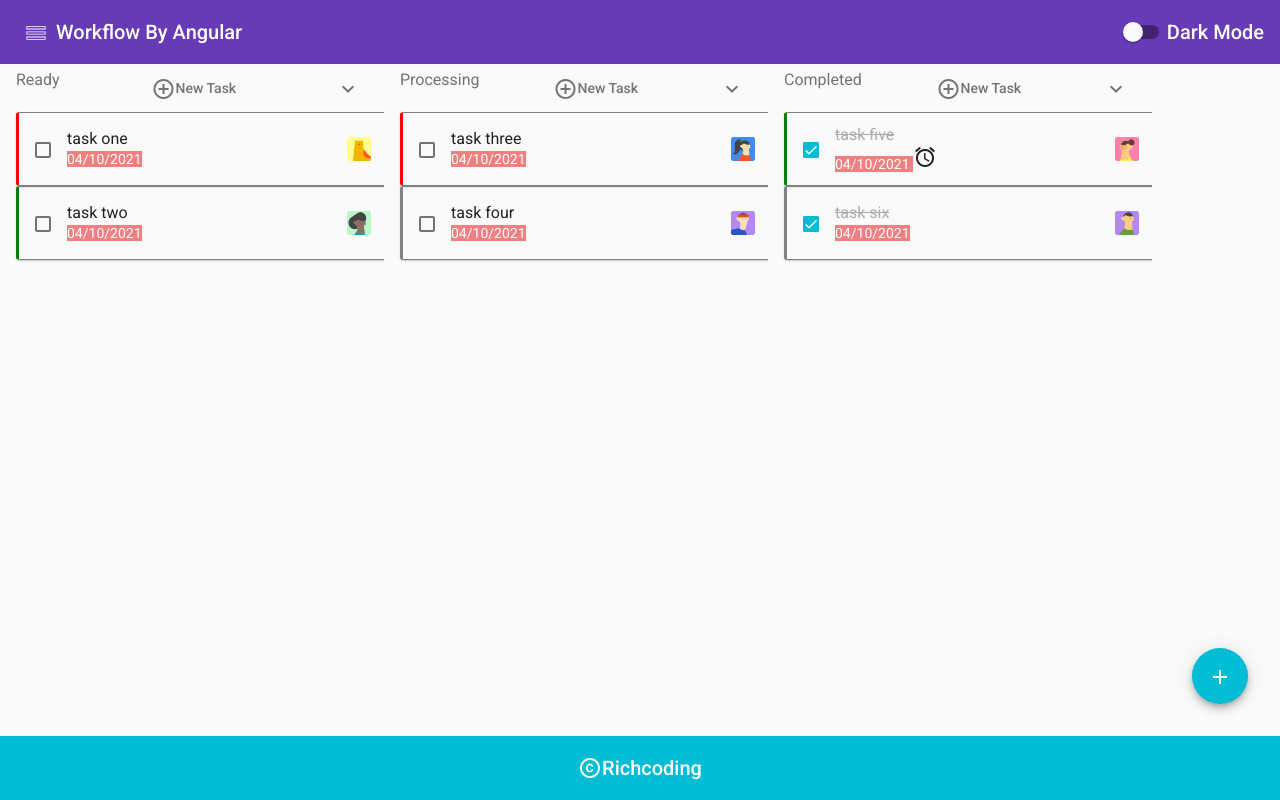
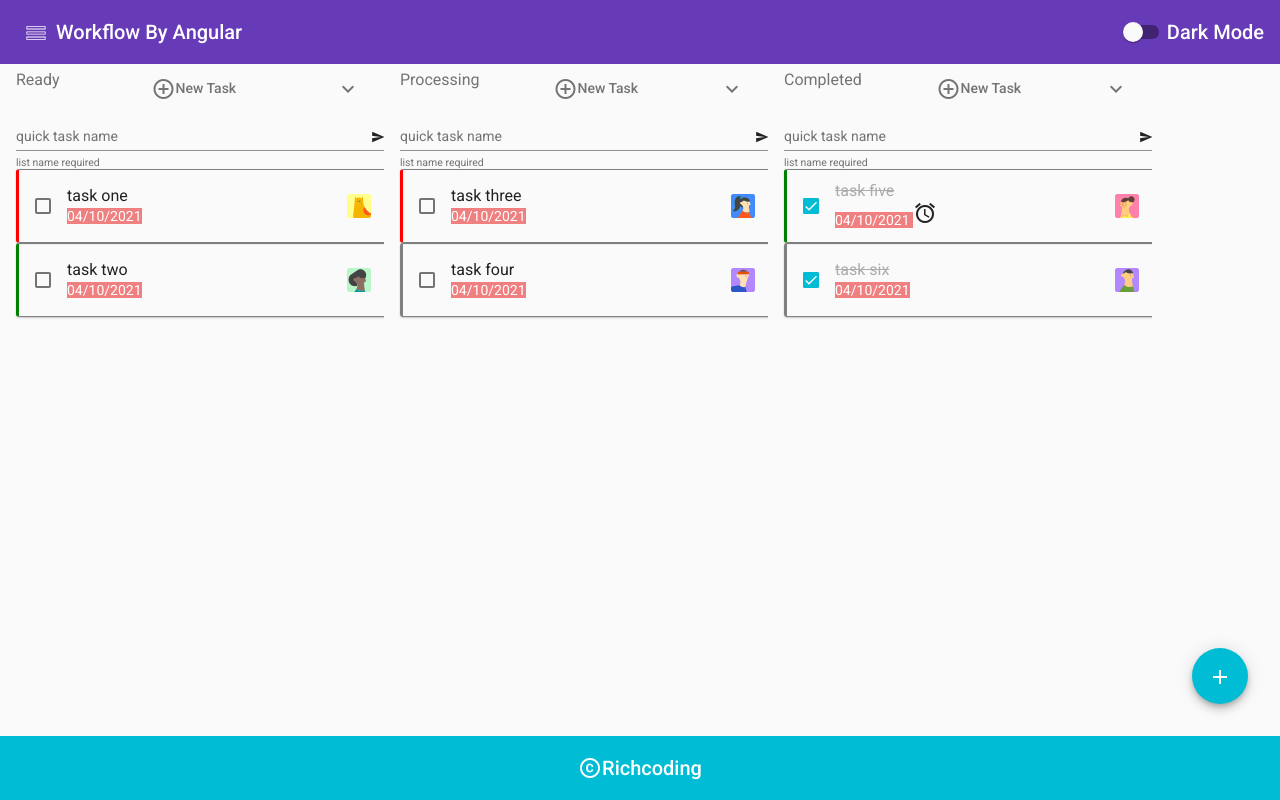
Before and after one commit to rick-liyue-huang/WorkFlow-In-Angular, an Angular app: page /tasklists in a window 1280 px wide. Built offline with nearby package versions, Linux system fonts and the light colour scheme.

Commit message:
create template driven form for quick-task component

```diff
--- a/src/app/shared/shared.module.ts
+++ b/src/app/shared/shared.module.ts
@@ -9,7 +9,7 @@ import {MatCardModule} from '@angular/material/card';
 import {MatInputModule} from '@angular/material/input';
 import {MatListModule} from '@angular/material/list';
 import {MatSlideToggleModule} from '@angular/material/slide-toggle';
-import {FormsModule} from '@angular/forms';
+import {FormsModule, ReactiveFormsModule} from '@angular/forms';
 import {MatGridListModule} from '@angular/material/grid-list';
 import {MatDialogModule} from '@angular/material/dialog';
 import {MatAutocompleteModule} from '@angular/material/autocomplete';
@@ -32,6 +32,7 @@ import {DirectiveModule} from '../directive/directive.module';
   imports: [
     CommonModule,
     FormsModule,
+    ReactiveFormsModule,
     MatSidenavModule,
     MatToolbarModule,
     MatIconModule,
@@ -56,6 +57,7 @@ import {DirectiveModule} from '../directive/directive.module';
   exports: [
     CommonModule,
     FormsModule,
+    ReactiveFormsModule,
     MatSidenavModule,
     MatToolbarModule,
     MatIconModule,
--- a/src/app/task/new-task-list/new-task-list.component.scss
+++ b/src/app/task/new-task-list/new-task-list.component.scss
@@ -0,0 +1,3 @@
+.quick-task {
+
+}
--- /dev/null
+++ b/src/app/task/quick-task/quick-task.component.html
@@ -0,0 +1,15 @@
+
+<mat-form-field class="quick-task" floatLabel="auto" hintLabel="list name required">
+  <input matInput placeholder="quick task name" [(ngModel)]="desc" name="desc" />
+  <button mat-icon-button matSuffix (click)="sendQuickTask()">
+    <mat-icon>send</mat-icon>
+  </button>
+</mat-form-field>
+
+
+<!--<div>
+  data: {{f.value | json}}
+</div>
+<div>
+  valid: {{f.valid | json}}
+</div>-->
--- /dev/null
+++ b/src/app/task/quick-task/quick-task.component.scss
@@ -0,0 +1,5 @@
+
+.quick-task {
+  margin-left: 1rem;
+  width: 97%;
+}
--- /dev/null
+++ b/src/app/task/quick-task/quick-task.component.ts
@@ -0,0 +1,34 @@
+import {Component, EventEmitter, HostListener, OnInit, Output} from '@angular/core';
+
+@Component({
+  selector: 'app-quick-task',
+  templateUrl: './quick-task.component.html',
+  styleUrls: ['./quick-task.component.scss']
+})
+export class QuickTaskComponent implements OnInit {
+
+  desc!: string;
+
+  @Output() quickTask= new EventEmitter();
+
+  constructor() { }
+
+  ngOnInit(): void {
+  }
+
+  /*onSubmit({value, valid}: {value: any, valid: any}, ev: Event) {
+    ev.preventDefault();
+    console.log(JSON.stringify(value));
+    console.log(JSON.stringify(valid));
+  }*/
+
+  @HostListener('keyup.enter')
+  sendQuickTask() {
+    if (!this.desc || this.desc.length === 0 || !this.desc.trim()) {
+      return;
+    }
+    this.quickTask.emit(this.desc);
+    this.desc = '';
+  }
+
+}
--- a/src/app/task/task-home/task-home.component.html
+++ b/src/app/task/task-home/task-home.component.html
@@ -20,6 +20,7 @@
       (deleteList)="launchConfirmDialog()"
       (editList)="launchEditTaskListDialog()"
     ></app-task-header>
+    <app-quick-task (quickTask)="handleQuickTask($event)"></app-quick-task>
     <app-task-item
       *ngFor="let task of list.tasks"
       [item]="task"
--- a/src/app/task/task-home/task-home.component.ts
+++ b/src/app/task/task-home/task-home.component.ts
@@ -174,4 +174,9 @@ export class TaskHomeComponent implements OnInit {
         break;
     }
   }
+
+  handleQuickTask(desc: string) {
+    console.log('desc: ', desc);
+  }
+
 }
--- a/src/app/task/task.module.ts
+++ b/src/app/task/task.module.ts
@@ -9,6 +9,7 @@ import {TaskRoutingModule} from './task-routing.module';
 import { NewTaskComponent } from './new-task/new-task.component';
 import { MoveTaskComponent } from './move-task/move-task.component';
 import { NewTaskListComponent } from './new-task-list/new-task-list.component';
+import { QuickTaskComponent } from './quick-task/quick-task.component';
 
 
 
@@ -20,7 +21,8 @@ import { NewTaskListComponent } from './new-task-list/new-task-list.component';
     TaskHeaderComponent,
     NewTaskComponent,
     MoveTaskComponent,
-    NewTaskListComponent
+    NewTaskListComponent,
+    QuickTaskComponent
   ],
   imports: [
     SharedModule,
```
Also changed, not shown: 1 other file (tests, documents, lock files or other folders).
